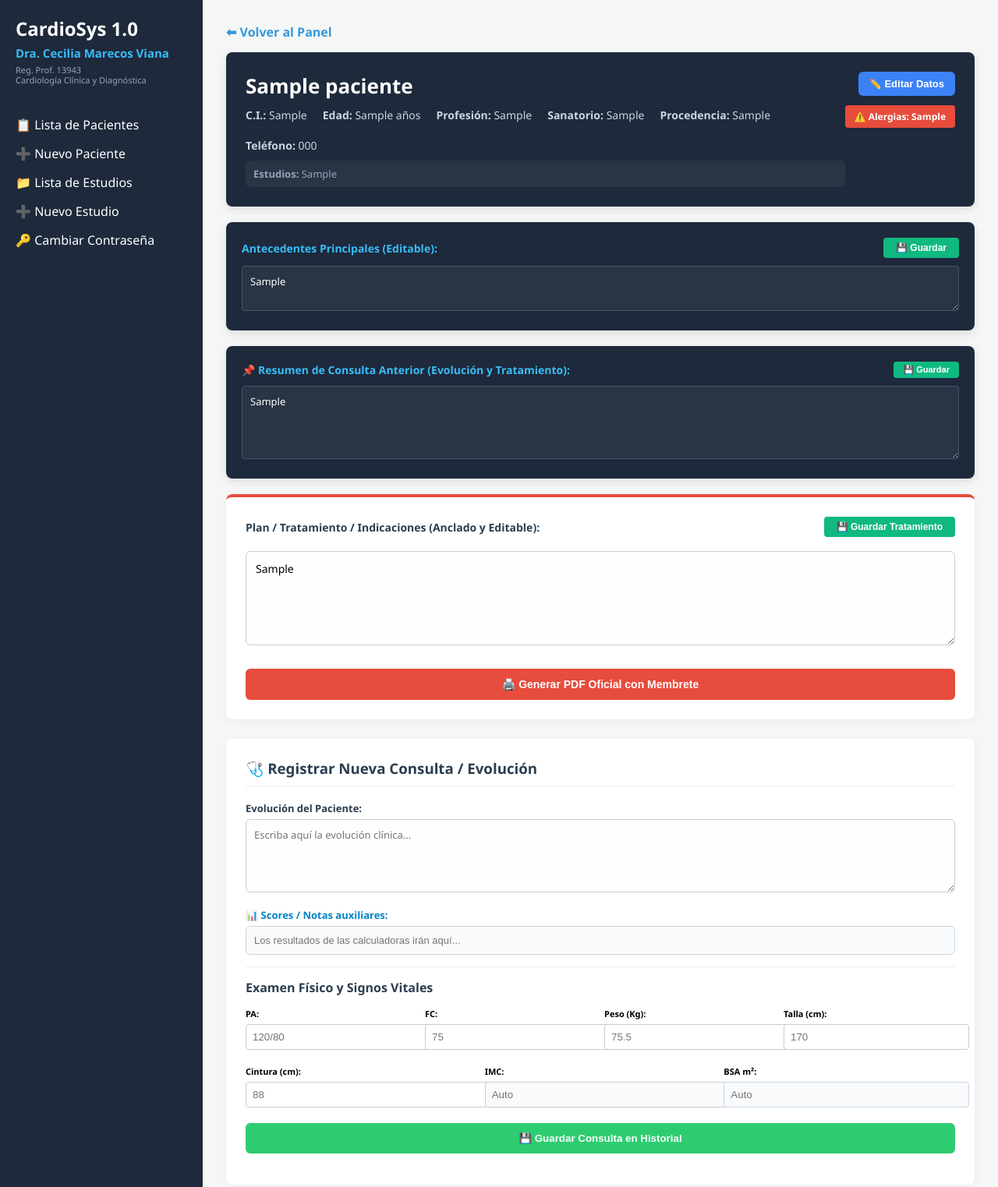
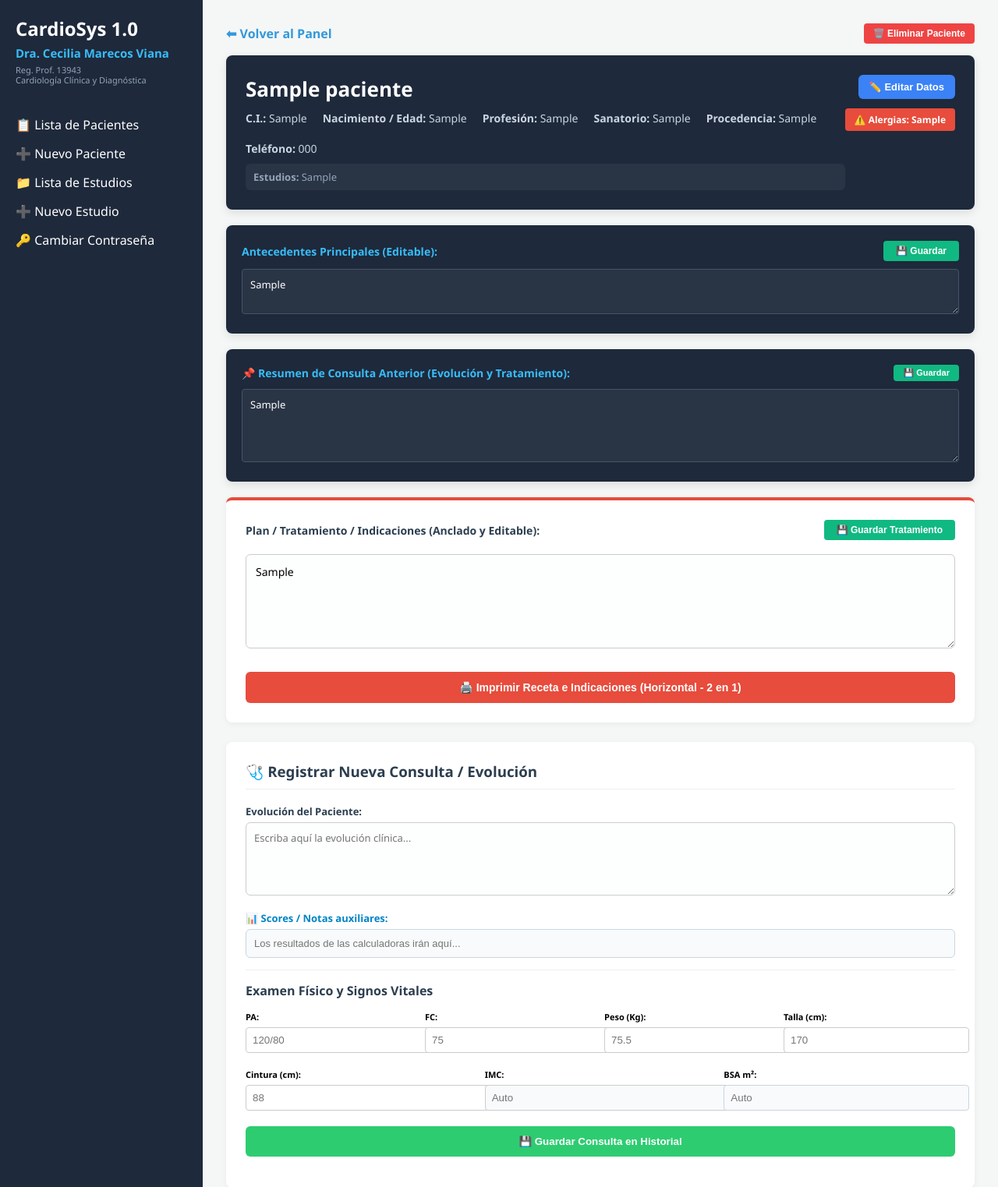
Before and after one commit to patriciafranco-web/CardiosysDraCeciliaMarecos, a Flask app: page /ficha/1 in a window 1280 px wide. Shown: the top 1523 px of the page at 78% size. Run offline with Flask 3, Linux system fonts and the light colour scheme; the visitor is signed in with stand-in values (Sample User, id 1); tables that the repository leaves empty hold one stand-in row (values such as "Sample post").

Commit message:
Update ficha.html

```diff
--- a/templates/ficha.html
+++ b/templates/ficha.html
@@ -94,11 +94,9 @@
     function calcularCrCl() {
         let cr = parseFloat(document.getElementById('crcl_cr').value);
         let peso = parseFloat(document.getElementById('form_peso').value) || 70;
-        let sexo = '{{ paciente["sexo"] or "Masculino" }}'.toLowerCase();
         let edad = parseFloat('{{ paciente["nacimiento"] }}') || 50;
         if (!cr || isNaN(cr) || cr <= 0) { alert("Ingrese Creatinina sérica válida."); return; }
         let cl = ((140 - edad) * peso) / (72 * cr);
-        if (sexo.startsWith('f') || sexo.includes('mujer')) cl *= 0.85;
         let res = "CrCl (Cockcroft-Gault): " + cl.toFixed(1) + " mL/min (Cr: " + cr + ")";
         document.getElementById('res_crcl').innerText = res;
     }
@@ -213,6 +211,9 @@
     <div style="flex:1; padding:30px; overflow-y:auto;">
         <div style="display:flex; justify-content:space-between; align-items:center; margin-bottom:15px;">
             <a href="/" style="color:#3498db; text-decoration:none; font-weight:bold;">⬅ Volver al Panel</a>
+            <form action="/eliminar_paciente/{{ paciente['id'] }}" method="POST" onsubmit="return confirm('¿Está segura de que desea eliminar este paciente de prueba?');">
+                <button type="submit" style="background:#ef4444; color:white; border:none; padding:6px 12px; border-radius:4px; font-weight:bold; cursor:pointer; font-size:12px;">🗑️ Eliminar Paciente</button>
+            </form>
         </div>
 
         <!-- TARJETA SUPERIOR PRINCIPAL -->
@@ -227,8 +228,7 @@
                     </div>
                     <div style="display:flex; gap:20px; font-size:14px; color:#cbd5e1; flex-wrap:wrap; margin-bottom:10px;">
                         {% if paciente['cedula'] %}<span><b>C.I.:</b> {{ paciente['cedula'] }}</span>{% endif %}
-                        {% if paciente['nacimiento'] %}<span><b>Edad:</b> {{ paciente['nacimiento'] }} años</span>{% endif %}
-                        {% if paciente['sexo'] %}<span><b>Sexo:</b> {{ paciente['sexo'] }}</span>{% endif %}
+                        {% if paciente['nacimiento'] %}<span><b>Nacimiento / Edad:</b> {{ paciente['nacimiento'] }}</span>{% endif %}
                         {% if paciente['profesion'] %}<span><b>Profesión:</b> {{ paciente['profesion'] }}</span>{% endif %}
                         {% if paciente['sanatorio'] %}<span><b>Sanatorio:</b> {{ paciente['sanatorio'] }}</span>{% endif %}
                         {% if paciente['direccion'] %}<span><b>Procedencia:</b> {{ paciente['direccion'] }}</span>{% endif %}
@@ -262,7 +262,7 @@
                     <div style="display:flex; gap:10px; margin-bottom:10px;">
                         <div style="flex:2;"><label style="font-size:11px;">Nombre y Apellido:</label><input type="text" name="nombre" value="{{ paciente['nombre'] }}" required style="padding:6px; font-size:12px; width:100%; border-radius:4px; border:none;"></div>
                         <div style="flex:1;"><label style="font-size:11px;">C.I.:</label><input type="text" name="cedula" value="{{ paciente['cedula'] }}" style="padding:6px; font-size:12px; width:100%; border-radius:4px; border:none;"></div>
-                        <div style="flex:1;"><label style="font-size:11px;">Edad:</label><input type="number" name="nacimiento" value="{{ paciente['nacimiento'] }}" style="padding:6px; font-size:12px; width:100%; border-radius:4px; border:none;"></div>
+                        <div style="flex:1;"><label style="font-size:11px;">Nacimiento / Edad:</label><input type="text" name="nacimiento" value="{{ paciente['nacimiento'] }}" style="padding:6px; font-size:12px; width:100%; border-radius:4px; border:none;"></div>
                     </div>
                     <div style="display:flex; gap:10px; margin-bottom:10px;">
                         <div style="flex:1;"><label style="font-size:11px;">Profesión:</label><input type="text" name="profesion" value="{{ paciente['profesion'] }}" style="padding:6px; font-size:12px; width:100%; border-radius:4px; border:none;"></div>
@@ -273,7 +273,6 @@
                         <div style="flex:2;"><label style="font-size:11px;">Estudios:</label><input type="text" name="antecedentes" value="{{ paciente['antecedentes'] }}" style="padding:6px; font-size:12px; width:100%; border-radius:4px; border:none;"></div>
                         <div style="flex:1;"><label style="font-size:11px; color:#f87171;">Alergias:</label><input type="text" name="alergias" value="{{ paciente['alergias'] }}" style="padding:6px; font-size:12px; width:100%; border-radius:4px; border:none;"></div>
                     </div>
-                    <input type="hidden" name="sexo" value="{{ paciente['sexo'] }}">
                     <div style="display:flex; justify-content:flex-end; gap:8px; margin-top:10px;">
                         <button type="button" onclick="toggleEditarPaciente()" style="background:#64748b; color:white; border:none; padding:6px 12px; border-radius:4px; cursor:pointer; font-size:12px;">Cancelar</button>
                         <button type="submit" style="background:#10b981; color:white; border:none; padding:6px 12px; border-radius:4px; font-weight:bold; cursor:pointer; font-size:12px;">💾 Guardar Cambios</button>
@@ -316,7 +315,7 @@
 
             <form method="POST" action="/generar_plan_pdf/{{ paciente['id'] }}" target="_blank" style="margin-top:10px;">
                 <input type="hidden" name="tratamiento" value="{{ paciente['tratamiento_actual'] or '' }}">
-                <button type="submit" style="background:#e74c3c; color:white; border:none; padding:12px; border-radius:6px; font-weight:bold; cursor:pointer; width:100%; font-size:14px;">🖨️ Generar PDF Oficial con Membrete</button>
+                <button type="submit" style="background:#e74c3c; color:white; border:none; padding:12px; border-radius:6px; font-weight:bold; cursor:pointer; width:100%; font-size:14px;">🖨️ Imprimir Receta e Indicaciones (Horizontal - 2 en 1)</button>
             </form>
         </div>
 
@@ -485,7 +484,9 @@
                 <ul style="padding-left:20px;">
                     {% for est in estudios %}
                     <li style="margin-bottom:8px; font-size:13px;">
-                        <b>{{ est['nombre_estudio'] }}</b> ({{ est['fecha'] }}) - <a href="/uploads/{{ est['archivo'] }}" target="_blank" style="color:#3b82f6; font-weight:bold;">Ver / Descargar Archivo</a>
+                        <b>{{ est['nombre_estudio'] }}</b> ({{ est['fecha'] }}) -
+                        <a href="/uploads/{{ est['archivo'] }}" target="_blank" style="color:#3b82f6; font-weight:bold; margin-right:10px;">👁️ Ver Archivo</a>
+                        <a href="/uploads/{{ est['archivo'] }}" download style="color:#10b981; font-weight:bold;">📥 Descargar</a>
                     </li>
                     {% else %}
                     <p style="color:#7f8c8d; font-size:13px;">No hay estudios adjuntos.</p>
```
